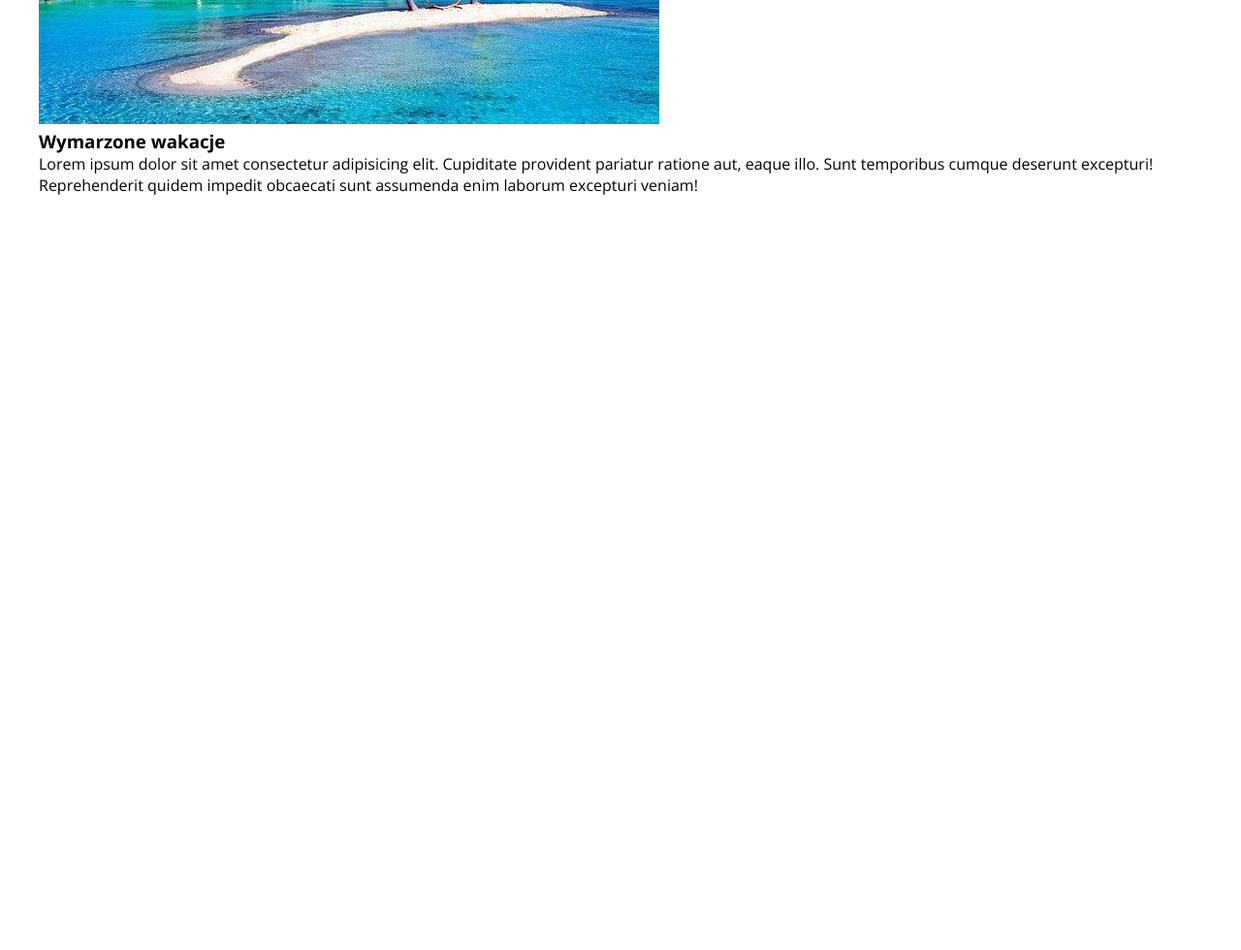
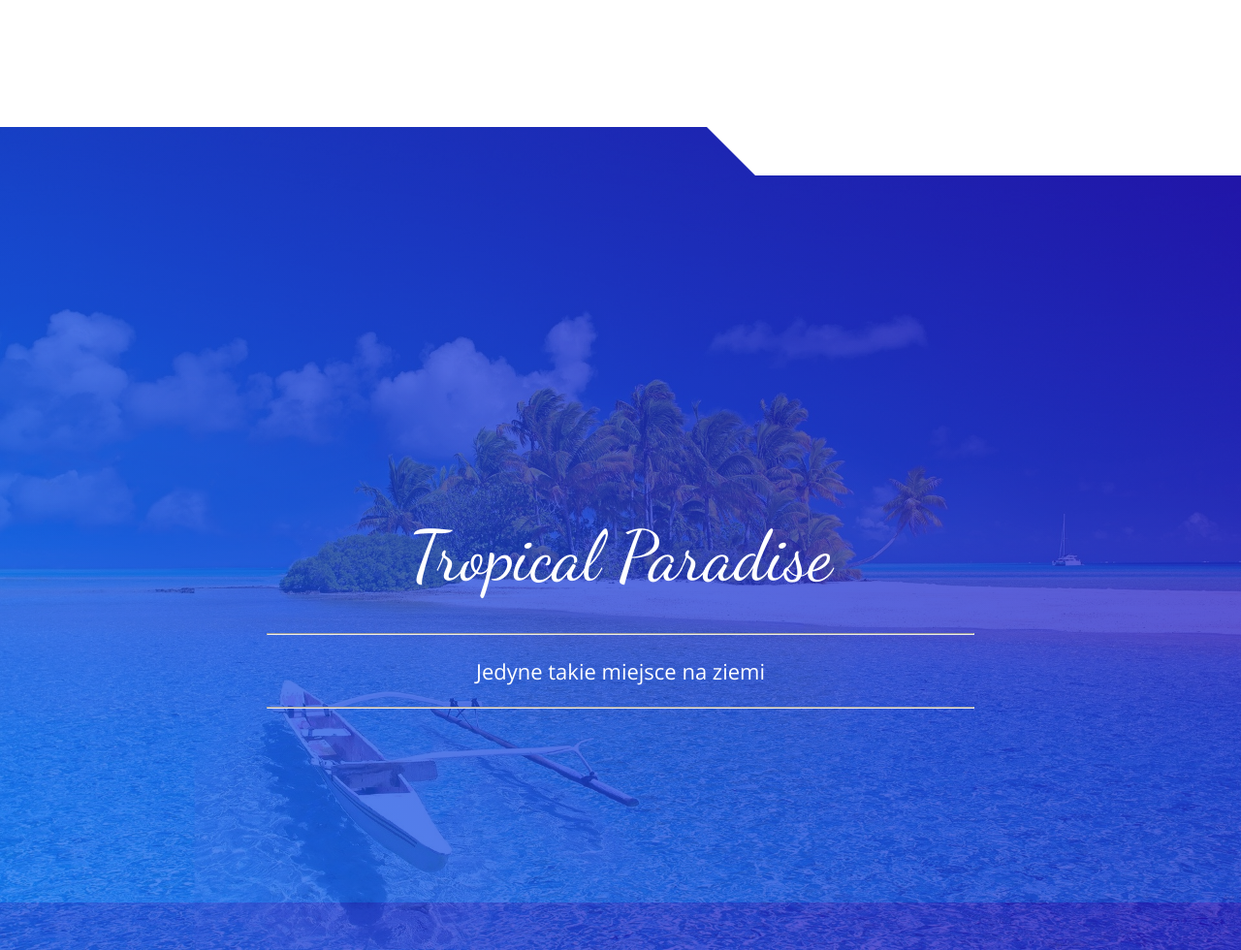
Before and after one commit to Herakles-cyber/Tropical-Paradise-projekt2, a plain HTML site: page index.html in a window 1280 px wide. Shown: the part 1720-2700 px from the top of the page at 97% size. Before the commit the page ends 2082 px from the top, so only its background shows below. Drawn offline with nearby package versions, Linux system fonts and the light colour scheme.

Commit message:
added section dreams and hero-img

```diff
--- a/index.html
+++ b/index.html
@@ -52,30 +52,50 @@
 
 
                 <div class="dreams__box">
+
                     <div class="dreams__box-img">
                         <img src="/img/paradise-598201_640.jpg" alt="domki nad oceanem" class="dreams__img">
                     </div>
+
                     <div class="dreams__box-text">
                         <h3 class="dreams__title">Wymarzone wakacje</h3>
-                        <p class="dreams__text">Lorem ipsum dolor sit amet consectetur adipisicing elit. Cupiditate provident pariatur ratione aut, eaque illo. Sunt temporibus cumque deserunt excepturi! Reprehenderit quidem impedit obcaecati sunt assumenda enim laborum excepturi veniam!</p>
+                        <p class="dreams__text">Lorem ipsum dolor sit amet consectetur adipisicing elit. Cupiditate
+                            provident pariatur ratione aut, eaque illo. Sunt temporibus cumque deserunt excepturi!
+                            Reprehenderit quidem impedit obcaecati sunt assumenda enim laborum excepturi veniam!</p>
                     </div>
+                </div>
+
                 <div class="dreams__box">
+
                     <div class="dreams__box-img dreams__box-img--right">
                         <img src="/img/bora-bora-3023437_640.jpg" alt="domki nad oceanem a na tle góry" class="dreams__img">
                     </div>
+
                     <div class="dreams__box-text dreams__box-text--right">
-                        <h3 class="dreams__title">Wymarzone wakacje</h3>
-                        <p class="dreams__text">Lorem ipsum dolor sit amet consectetur adipisicing elit. Cupiditate provident pariatur ratione aut, eaque illo. Sunt temporibus cumque deserunt excepturi! Reprehenderit quidem impedit obcaecati sunt assumenda enim laborum excepturi veniam!</p>
+                        <h3 class="dreams__title">Niezapomniane przygody</h3>
+                        <p class="dreams__text">Lorem ipsum dolor sit amet consectetur adipisicing elit. Cupiditate
+                            provident pariatur ratione aut, eaque illo. Sunt temporibus cumque deserunt excepturi!
+                            Reprehenderit quidem impedit obcaecati sunt assumenda enim laborum excepturi veniam!</p>
                     </div>
+                </div>
+
+            </div>
+        </section>
+
+        <section class="hero-img section">
+
+            <div class="white-block white-block-left"></div>
+            <div class="white-block white-block-right"></div>
+            <p class="hero-img__title">Tropical Paradise</p>
+            <hr>
+            <p class="hero-img__text">Jedyne takie miejsce na ziemi</p>
+            <hr>
+
+        </section>
 
 
 
-                </div>
 
-            </div>
-
-
-        </section>
 
 
     </main>
--- a/sass/main.scss
+++ b/sass/main.scss
@@ -183,12 +183,86 @@ body {
 
 // MAIN
 // DREAM SECTION
+.dreams {
+    &__box {
+        display: flex;
+        flex-direction: column;
+        margin: 2em 0;
+    }
 
+    &__img {
+        width: 100%;
+        margin-bottom: 1em;
+    }
+
+    &__title {
+        margin-bottom: 0.5em;
+    }
+
+    &__text {
+        font-size: 1.4rem;
+    }
+}
+
+// HERO-IMG
+.hero-img {
+    position: relative;
+    padding: 10em 2em;
+    @include heroImages('../img/polynesia-small.jpg ');
+    text-align: center;
+    color: $pure-white;
+    overflow: hidden;
+
+    &__title {
+        font-family: 'Dancing Script', cursive;
+        margin-bottom: 0.5em;
+        font-size: 4.8rem;
+    }
+
+    &__text {
+        padding: 1em 0;
+    }
+
+
+}
 
 
 // =============================================
 // MEDIA
 // =============================================
+
+@media(min-width: 576px) {
+    .dreams {
+        &__box {
+            flex-direction: row;
+            justify-content: space-between;
+
+            &-text {
+                width: 55%;
+
+                &--right {
+                    text-align: right;
+                }
+            }
+
+            &-img {
+                width: 40%;
+
+                &--right {
+                    order: 1;
+                }
+            }
+
+
+        }
+
+        &__img {
+            margin-bottom: 0;
+            max-height: 300px;
+        }
+
+    }
+}
 
 @media(min-width: 768px) {
     .white-block {
@@ -209,6 +283,25 @@ body {
             font-size: 1.6rem;
         }
     }
+
+    .dreams {
+        &__text {
+            font-size: 1.8rem;
+        }
+    }
+
+    .hero-img {
+        padding: 30rem 2em;
+
+        hr {
+            margin: 0 auto;
+            width: 70%;
+        }
+
+        &__text {
+            font-size: 2.2rem;
+        }
+    }
 }
 
 @media(min-width: 992px) {
@@ -224,4 +317,46 @@ body {
             font-size: 10rem;
         }
     }
+
+    .nav {
+        &__item {
+            font-size: 4.8rem;
+        }
+    }
+
+    .dreams {
+        &__box {
+            margin: 5em 0;
+
+            &-text {
+                display: flex;
+                flex-direction: column;
+                justify-content: flex-end;
+                margin-bottom: 2.5em;
+            }
+
+        }
+
+        &__title {
+            font-size: 3.6rem;
+        }
+
+        &__text {
+            font-size: 2.2rem;
+        }
+    }
+
+    .hero-img {
+        padding: 40rem 2em;
+        background-image: $blue-gradient, url('../img/polynesia-big.jpg');
+
+        &__title {
+            font-size: 7.2rem;
+        }
+
+        hr {
+            width: 60%;
+            max-width: 900px;
+        }
+    }
 }
```
Also changed, not shown: css/main.css, img/polynesia-big.jpg (added), img/polynesia-small.jpg (added), 1 other file.
